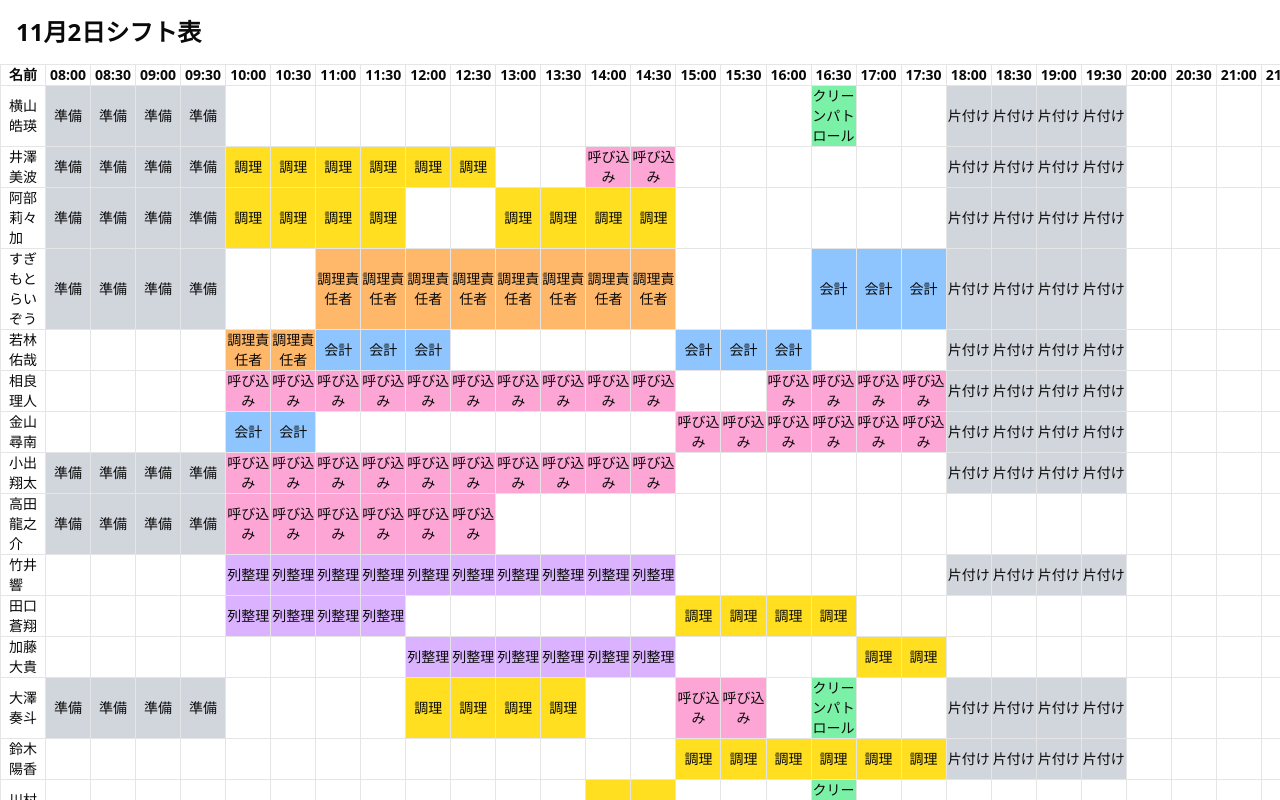
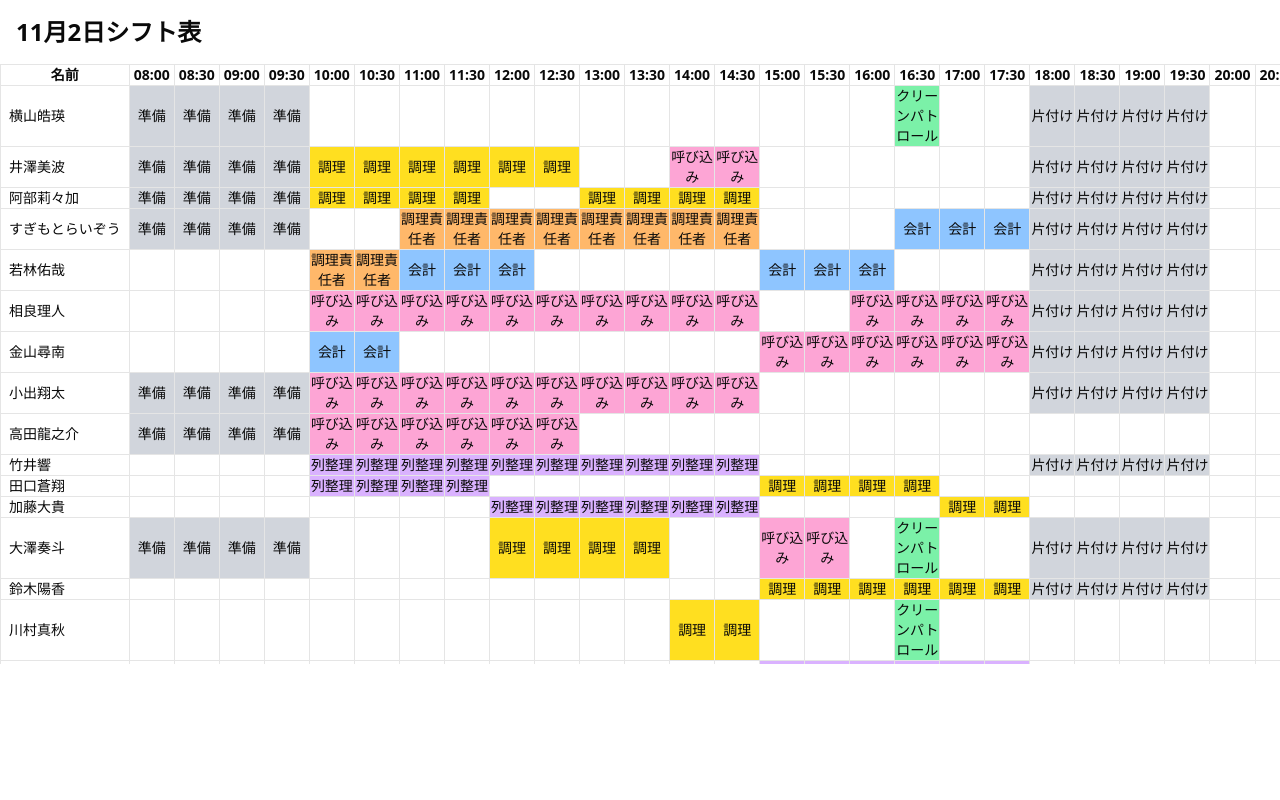
Before and after one commit to jun-eg/anz-fes-app, a Next.js app: page /shift/1 in a window 1280 px wide. Shown: the top 800 px of the page. Built offline with nearby package versions, Linux system fonts and the light colour scheme.

Commit message:
fix:シフト微調整

```diff
--- a/src/components/features/shift/ShiftTable.tsx
+++ b/src/components/features/shift/ShiftTable.tsx
@@ -42,7 +42,7 @@ const roleColors: Record<string, string> = {
 
 export const ShiftTable: React.FC<Props> = ({ data }) => {
   return (
-    <div className="overflow-auto max-h-[1200px] max-w-full">
+    <div className="overflow-auto max-h-[600px] max-w-full">
       <table className="border border-gray-400 text-sm border-collapse">
         <thead className="bg-white">
           <tr>
@@ -59,7 +59,7 @@ export const ShiftTable: React.FC<Props> = ({ data }) => {
         <tbody>
           {data.map((member) => (
             <tr key={member.memberId}>
-              <td className="border px-2 sticky left-0 bg-white z-10">
+              <td className="border px-2 sticky left-0 bg-white z-10 text-nowrap">
                 {member.name}
               </td>
               {times.map((t, idx) => {
```
